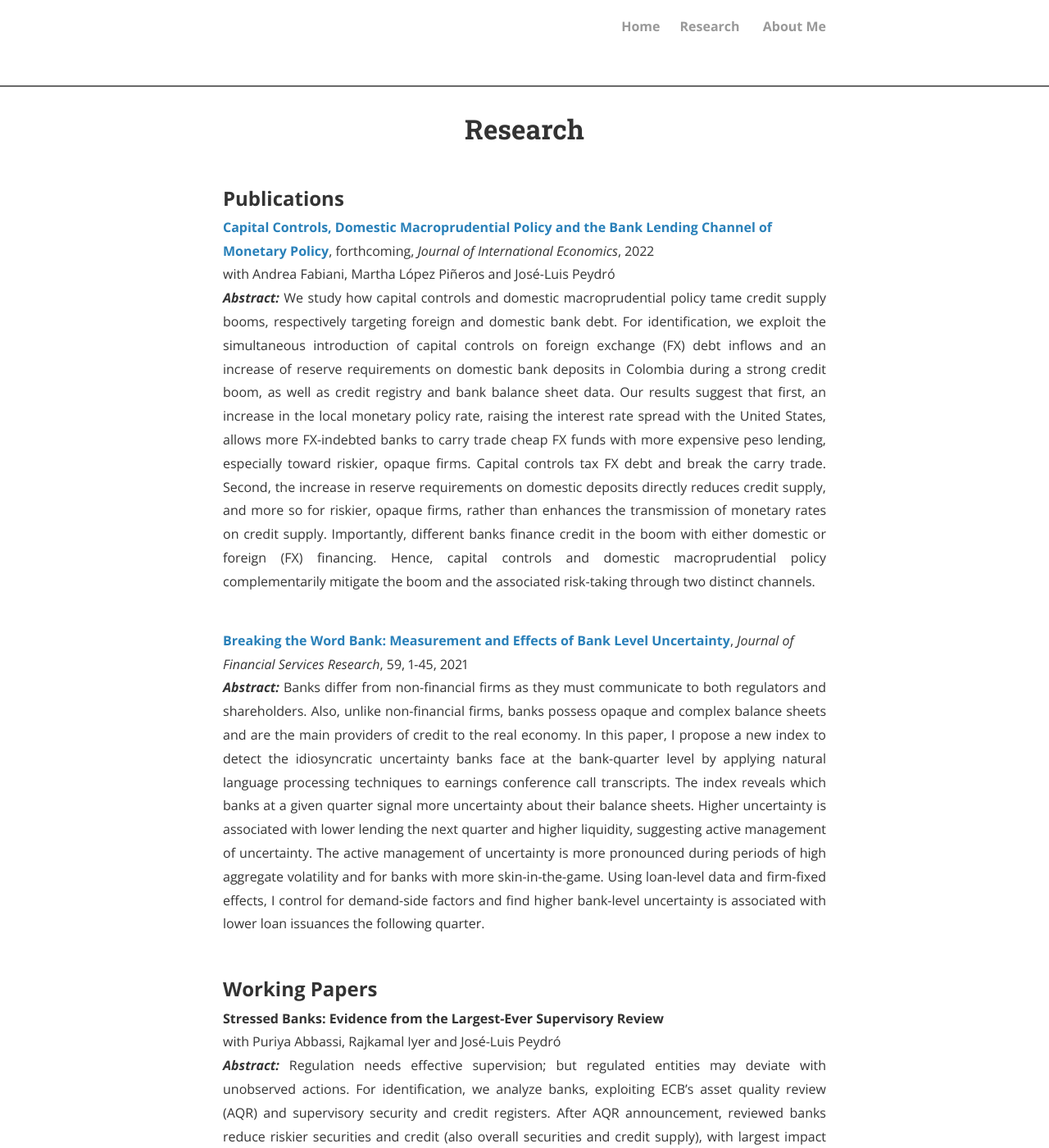
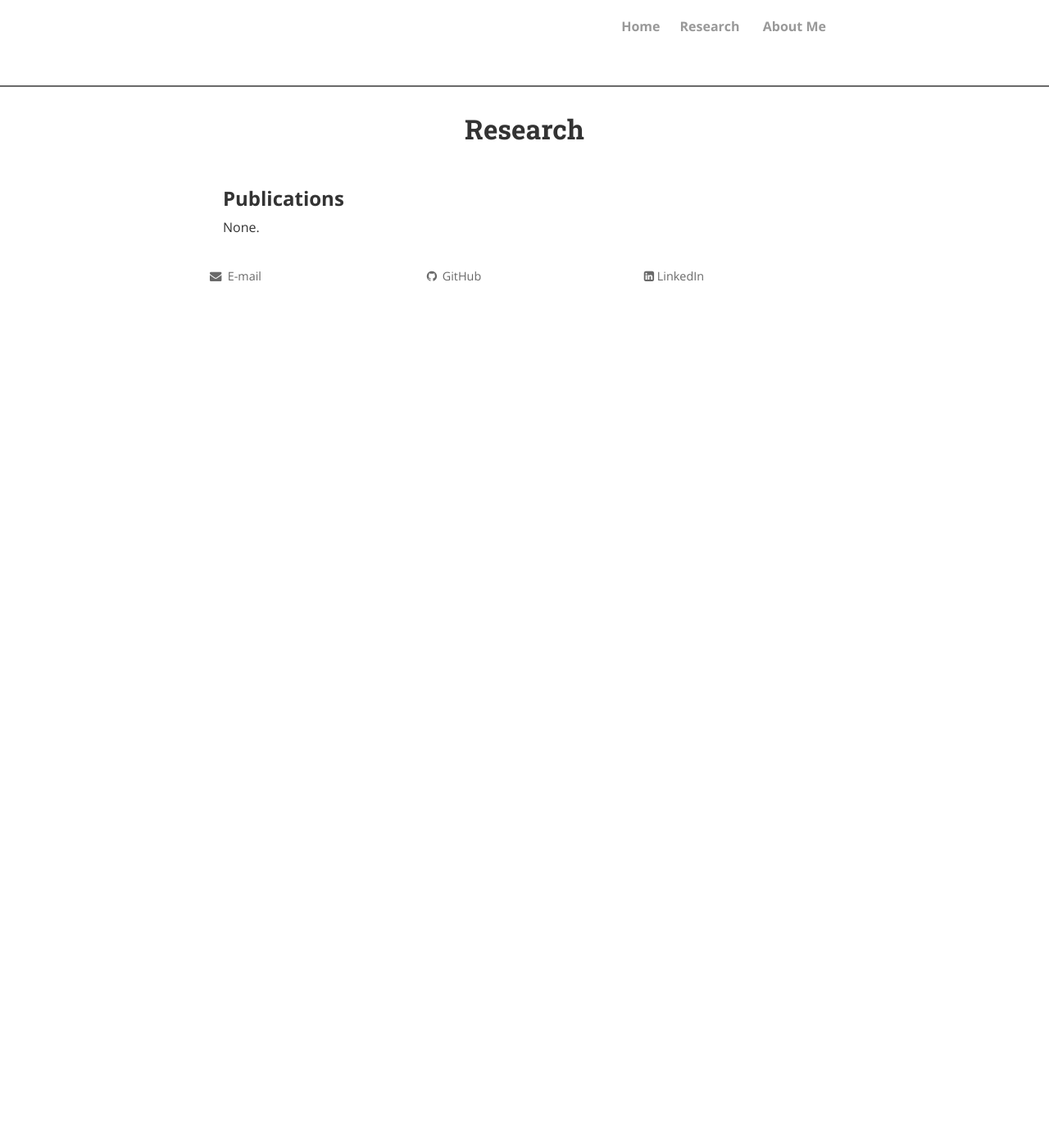
Before and after one commit to JianmingZhengPhys/JianmingZhengPhys.github.io, a Jekyll site: the page built from research.html, in a window 1280 px wide and 1400 px high. Shown: the whole window at 82% size. Built offline with Jekyll 4.4.1, drawn with Linux system fonts in a browser that asks for light colours; nearby versions of some CDN libraries; comment, search, counter and statistics services are not loaded; a style sheet for code colours, icons or effects is not loaded; some of the changed text lies outside the part shown.

Commit message:
Update research.html

```diff
--- a/research.html
+++ b/research.html
@@ -5,15 +5,4 @@ permalink: /research/
 ---
 
 <font size="+2"><strong> Publications</strong></font><br>
-<strong><a href="https://www.fdic.gov/analysis/cfr/working-papers/2021/cfr-wp2021-06.pdf">Capital Controls, Domestic Macroprudential Policy and the Bank Lending Channel of Monetary Policy</a></strong>, forthcoming, <i>Journal of International Economics</i>, 2022<br>with Andrea Fabiani, Martha L&oacute;pez Pi&ntilde;eros and Jos&eacute;-Luis Peydr&oacute;<br>
-<p style="text-align:justify"><b><i>Abstract: </i></b>We study how capital controls and domestic macroprudential policy tame credit supply booms, respectively targeting foreign and domestic bank debt. For identification, we exploit the simultaneous introduction of capital controls on foreign exchange (FX) debt inflows and an increase of reserve requirements on domestic bank deposits in Colombia during a strong credit boom, as well as credit registry and bank balance sheet data. Our results suggest that first, an increase in the local monetary policy rate, raising the interest rate spread with the United States, allows more FX-indebted banks to carry trade cheap FX funds with more expensive peso lending, especially toward riskier, opaque firms. Capital controls tax FX debt and break the carry trade. Second, the increase in reserve requirements on domestic deposits directly reduces credit supply, and more so for riskier, opaque firms, rather than enhances the transmission of monetary rates on credit supply. Importantly, different banks finance credit in the boom with either domestic or foreign (FX) financing. Hence, capital controls and domestic macroprudential policy complementarily mitigate the boom and the associated risk-taking through two distinct channels. </p>
-<br>
-<strong><a href="https://rdcu.be/b53FH">Breaking the Word Bank: Measurement and Effects of Bank Level Uncertainty</a></strong>, <i>Journal of Financial Services Research</i>, 59, 1-45, 2021<br>
-<p style="text-align:justify"><b><i>Abstract: </i></b>Banks differ from non-financial firms as they must communicate to both regulators and shareholders. Also, unlike non-financial firms, banks possess opaque and complex balance sheets and are the main providers of credit to the real economy. In this paper, I propose a new index to detect the idiosyncratic uncertainty banks face at the bank-quarter level by applying natural language processing techniques to earnings conference call transcripts. The index reveals which banks at a given quarter signal more uncertainty about their balance sheets. Higher uncertainty is associated with lower lending the next quarter and higher liquidity, suggesting active management of uncertainty. The active management of uncertainty is more pronounced during periods of high aggregate volatility and for banks with more skin-in-the-game. Using loan-level data and firm-fixed effects, I control for demand-side factors and find higher bank-level uncertainty is associated with lower loan issuances the following quarter.</p>
-<br>
-<font size="+2"><strong> Working Papers</strong></font><br>
-<strong>Stressed Banks: Evidence from the Largest-Ever Supervisory Review</strong><br>with Puriya Abbassi, Rajkamal Iyer and Jos&eacute;-Luis Peydr&oacute;<br>
-<p style="text-align:justify"><b><i>Abstract: </i></b>Regulation needs effective supervision; but regulated entities may deviate with unobserved actions. For identification, we analyze banks, exploiting ECB’s asset quality review (AQR) and supervisory security and credit registers. After AQR announcement, reviewed banks reduce riskier securities and credit (also overall securities and credit supply), with largest impact on riskiest securities (not on riskiest credit), and immediate negative spillovers on asset prices and firm-level credit supply. Exposed (unregulated) nonbanks buy the shed risk. AQR drives the results, not the end-of-year. After AQR compliance, reviewed banks reload riskier securities, but not riskier credit, with medium-term negative firm-level real effects via credit. Results suggest banks mask risk in supervisory audits, especially using liquid securities that are easier to trade, with not only short-term spillovers on asset prices and credit supply, but also with medium-term implications for the real economy, holding important implications for policy.</p><br>
-<br>
-<strong><a href="https://www.dropbox.com/s/w82vfneoeyvmhe5/Capital_Controls_Corporate_Debt_Real_Effects.pdf?dl=0"> Capital Controls, Corporate Debt and Real Effects</a></strong><br>with Andrea Fabiani, Martha L&oacute;pez Pi&ntilde;eros and Jos&eacute;-Luis Peydr&oacute;<br>
-<p style="text-align:justify"><b><i>Abstract: </i></b>Non-US firms have massively borrowed dollars (foreign currency, FX), leading to booms and crises. We show the real effects of capital controls, including benefits, through a firm-debt mechanism. For identification, we exploit a tax on FX-debt inflows in Colombia before the global financial crisis (GFC), and administrative, proprietary datasets, including credit register data and FX-debt inflows. Capital controls substantially reduce FX-debt inflows (larger for more-exposed-FX firms). Moreover, firms with weaker local banking relationships cannot substitute FX-debt with domestic-debt, thereby reducing imports. However, capital controls improve exports during the GFC –by preemptively reducing pre-crisis firm-level debt–, especially for financially-constrained firms.</p><br>
+None.
```
